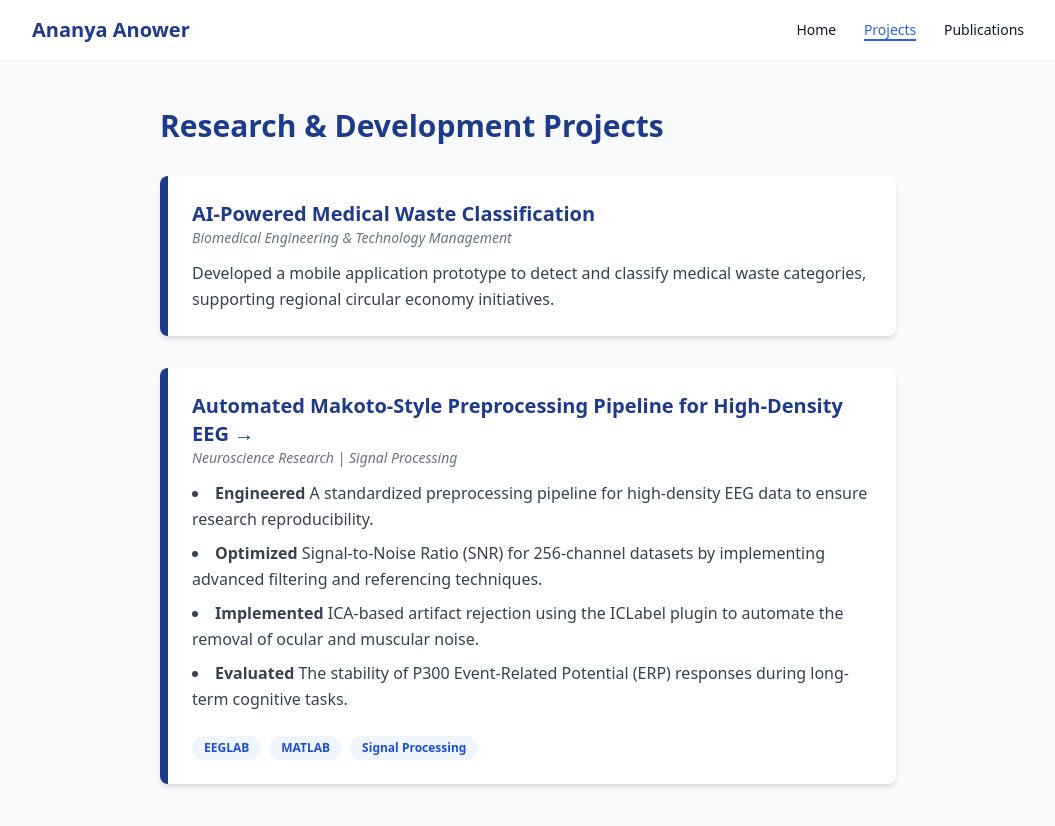
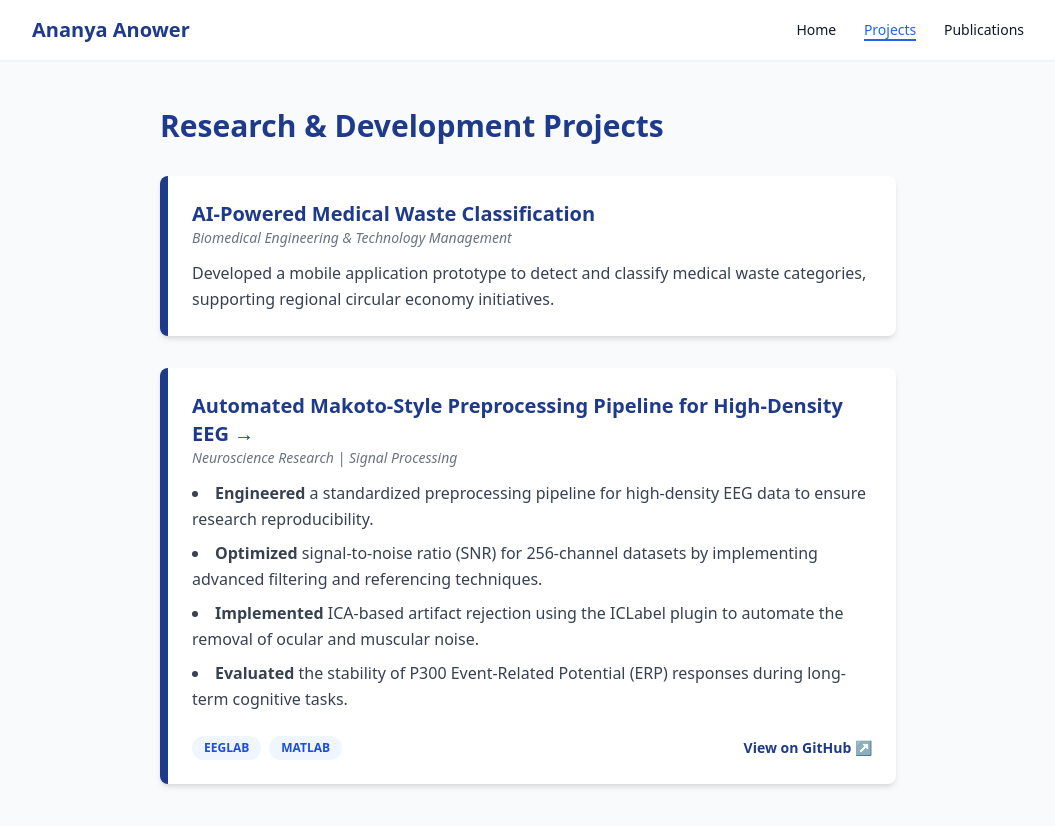
Before and after one commit to AnanyaAnower/AnanyaAnower.github.io, a Jekyll site: the page projects.html, which Jekyll copies as it is, in a window 1280 px wide. Shown: the top 826 px of the page, without its empty margins (112-1167 px from the left). Built offline with Jekyll 4.4.1, drawn with Linux system fonts in a browser that asks for light colours; nearby versions of some CDN libraries.

Commit message:
Update projects.html

```diff
--- a/projects.html
+++ b/projects.html
@@ -32,24 +32,29 @@
                 <p class="text-gray-700 leading-relaxed">Developed a mobile application prototype to detect and classify medical waste categories, supporting regional circular economy initiatives.</p>
             </div>
 
-            <!-- Updated EEG Project Block with Bullet Points -->
+            <!-- Updated EEG Project Block with Repository Link -->
 <div class="bg-white p-6 rounded-lg shadow-md border-l-8 border-blue-900">
     <h3 class="font-bold text-xl text-blue-900 hover:text-blue-700 transition">
-    <a href="eeg-project.html">Automated Makoto-Style Preprocessing Pipeline for High-Density EEG →</a>
-</h3>
+        <a href="eeg-project.html">Automated Makoto-Style Preprocessing Pipeline for High-Density EEG →</a>
+    </h3>
     <p class="text-sm text-gray-500 italic mb-3">Neuroscience Research | Signal Processing</p>
 
     <ul class="list-disc list-inside text-gray-700 leading-relaxed space-y-2">
-        <li><span class="font-semibold">Engineered</span> A standardized preprocessing pipeline for high-density EEG data to ensure research reproducibility.</li>
-        <li><span class="font-semibold">Optimized</span> Signal-to-Noise Ratio (SNR) for 256-channel datasets by implementing advanced filtering and referencing techniques.</li>
+        <li><span class="font-semibold">Engineered</span> a standardized preprocessing pipeline for high-density EEG data to ensure research reproducibility.</li>
+        <li><span class="font-semibold">Optimized</span> signal-to-noise ratio (SNR) for 256-channel datasets by implementing advanced filtering and referencing techniques.</li>
         <li><span class="font-semibold">Implemented</span> ICA-based artifact rejection using the ICLabel plugin to automate the removal of ocular and muscular noise.</li>
-        <li><span class="font-semibold">Evaluated</span> The stability of P300 Event-Related Potential (ERP) responses during long-term cognitive tasks.</li>
+        <li><span class="font-semibold">Evaluated</span> the stability of P300 Event-Related Potential (ERP) responses during long-term cognitive tasks.</li>
     </ul>
 
-    <div class="mt-6 flex gap-2">
-        <span class="bg-blue-50 text-blue-700 px-3 py-1 rounded-full text-xs font-semibold">EEGLAB</span>
-        <span class="bg-blue-50 text-blue-700 px-3 py-1 rounded-full text-xs font-semibold">MATLAB</span>
-        <span class="bg-blue-50 text-blue-700 px-3 py-1 rounded-full text-xs font-semibold">Signal Processing</span>
+    <div class="mt-6 flex items-center justify-between">
+        <div class="flex gap-2">
+            <span class="bg-blue-50 text-blue-700 px-3 py-1 rounded-full text-xs font-semibold">EEGLAB</span>
+            <span class="bg-blue-50 text-blue-700 px-3 py-1 rounded-full text-xs font-semibold">MATLAB</span>
+        </div>
+        <!-- Link to GitHub Repository -->
+        <a href="https://github.com/AnanyaAnower/EEG-Preprocessing-Pipeline" target="_blank" class="text-sm font-bold text-blue-900 hover:underline flex items-center gap-1">
+            View on GitHub ↗
+        </a>
     </div>
 </div>
         </div>
```
